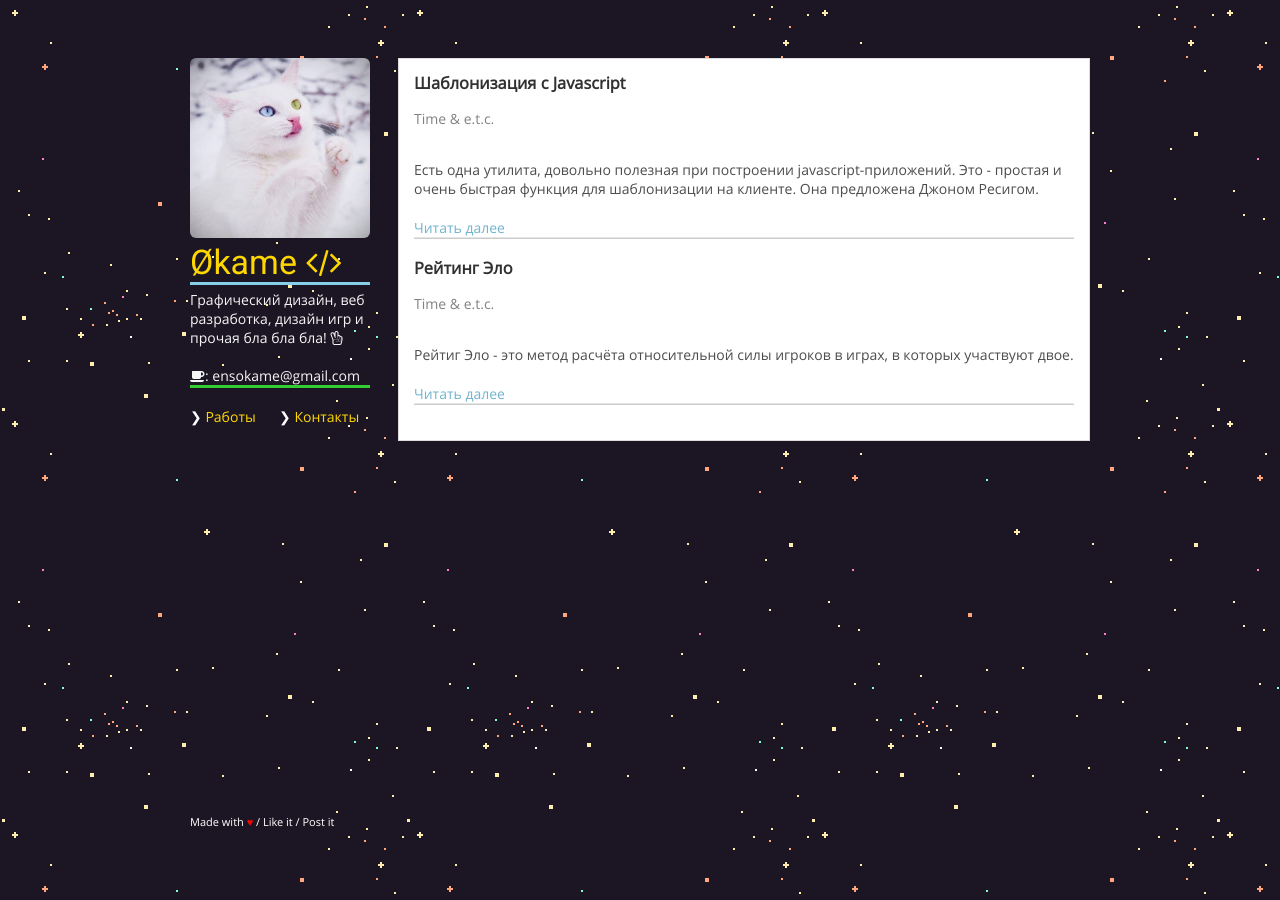
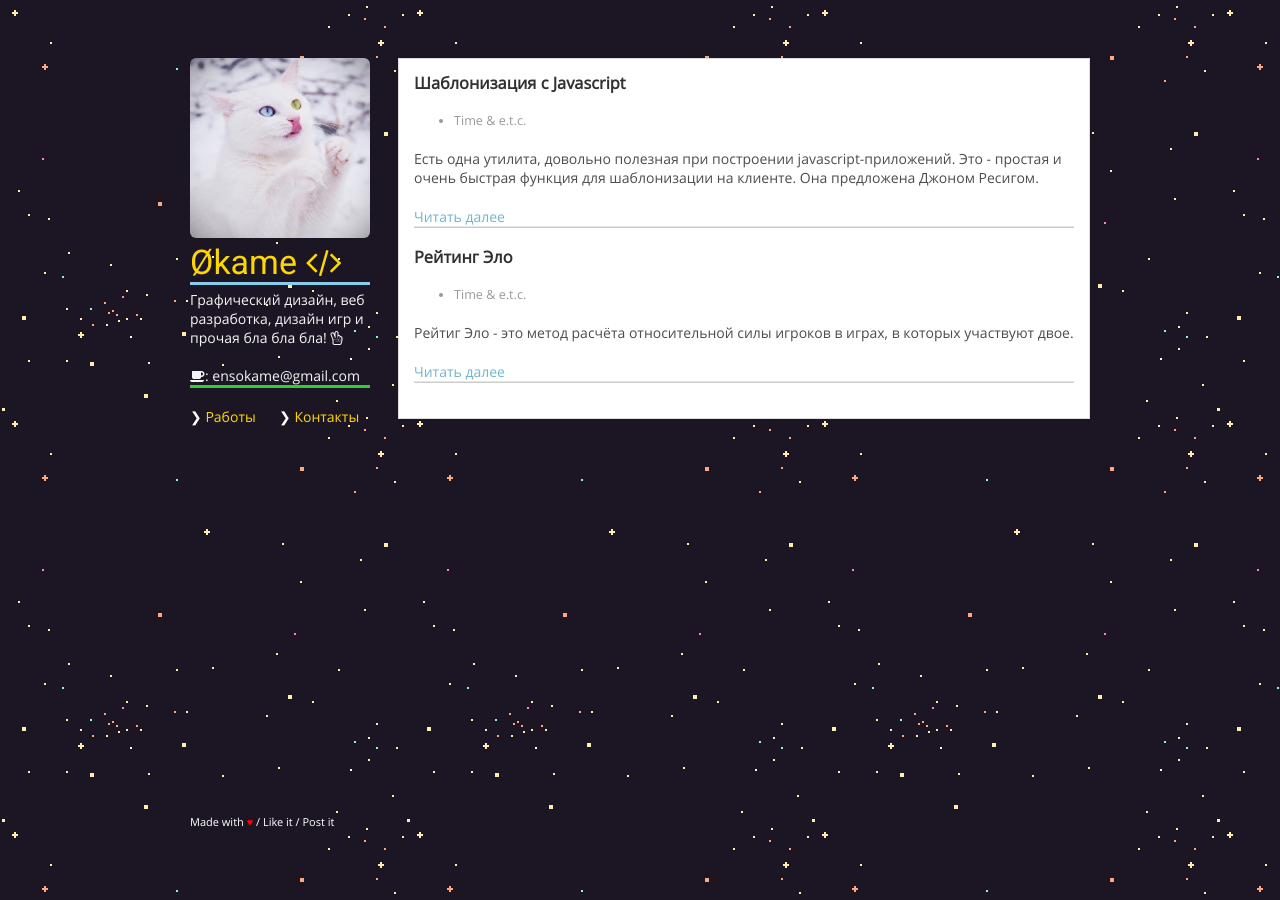
Before and after one commit to IOEnso/ioenso.github.io, a Jekyll site: the page built from index.html, in a window 1280 px wide. Built offline with Jekyll 4.4.1, drawn with Linux system fonts in a browser that asks for light colours.

Commit message:
Update main.css

```diff
--- a/assets/css/main.css
+++ b/assets/css/main.css
@@ -178,22 +178,20 @@
 
 }
 .post-meta {
- font-size: 14px;
- color: #828282;
- display: flex;
- flex-wrap: wrap;
- line-height: 5px;
- text-align: left;
- margin-bottom: 20px;
+    color: #999;
+    font-size: 90%;
+    margin: 0;
 }
-.post-meta>ul {
-    list-style: none;
-    margin: 0;
-    padding: 0;
-    display: inline-block;
+.post-category {
+    margin: 0 0.1em;
+    padding: 0.3em 1em;
+    color: #fff;
+    background: #999;
+    font-size: 80%;
 }
-.post-meta>time {display:inline-block}
-.post-meta>ul>li{float:left;margin-right:4px;padding-bottom:14px;line-height:14px}
+.post-category-js {
+    background: #df2d4f;
+}
 small {
   font-size:11px;
 }
```
